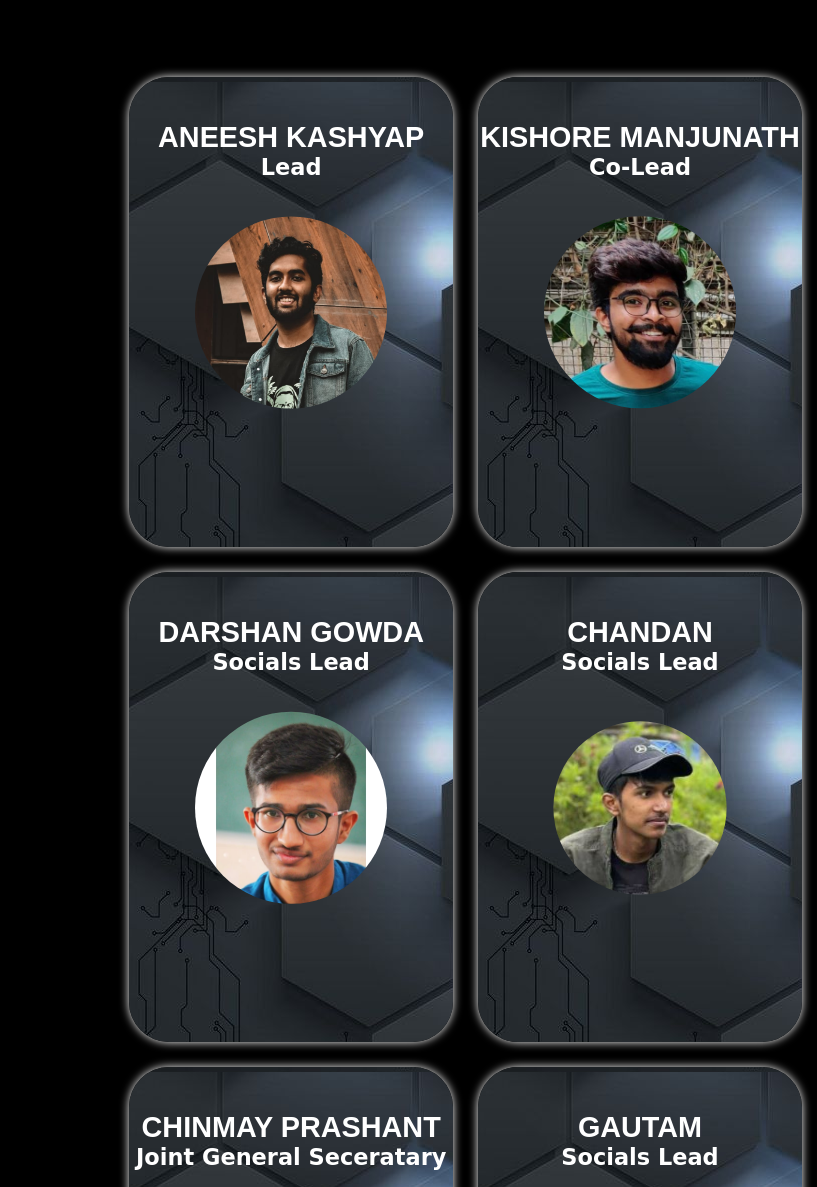
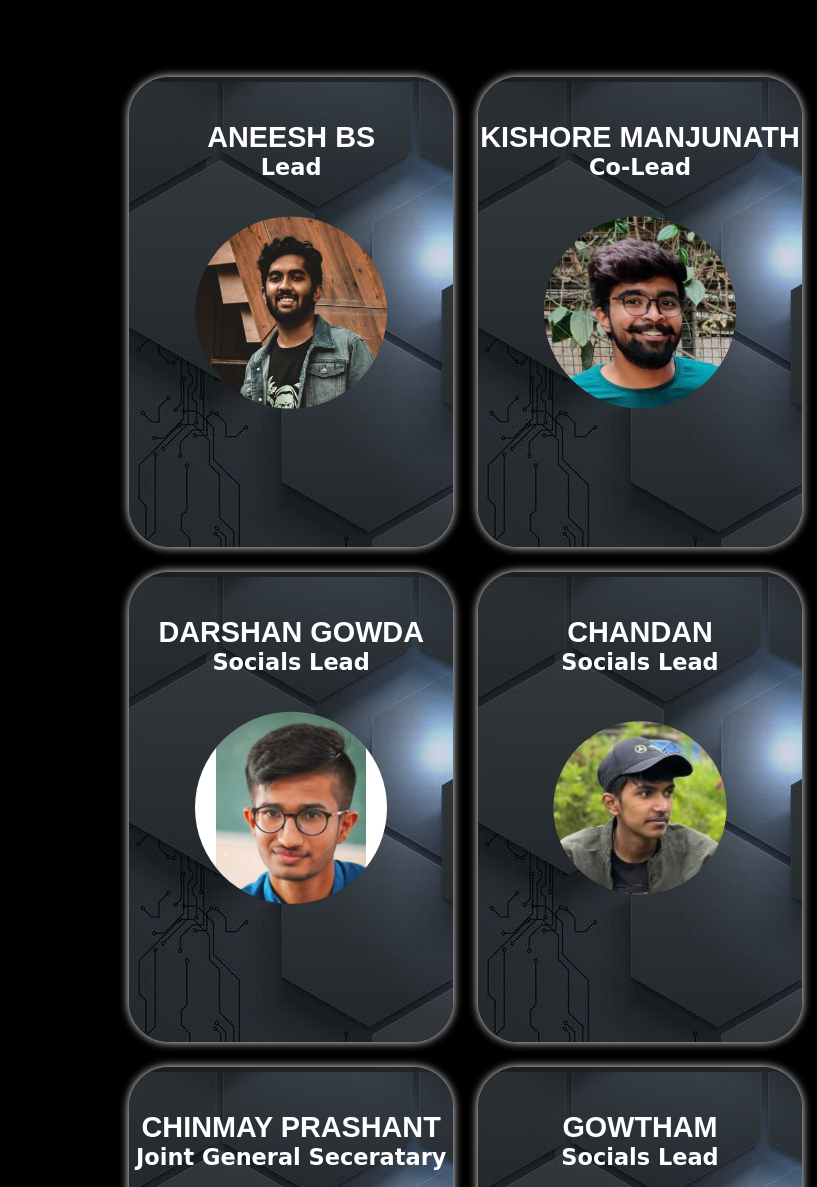
Before and after one commit to Benvi0h/Cloudzilla_Website_code, a plain HTML site: page Core_team_page.html in a window 1280 px wide. Shown: the part 292-1479 px from the top of the page, 0-817 px from the left. Drawn offline with Linux system fonts and the light colour scheme; grey boxes are pictures that could not be loaded; a web font is replaced by a local one.

Commit message:
updated_names

```diff
--- a/Core_team_page.html
+++ b/Core_team_page.html
@@ -56,7 +56,7 @@
             <div class="team">
                 <div class="card aneesh">
                     <div class="cardheading">
-                    <h2>ANEESH KASHYAP</h2>
+                    <h2>ANEESH BS</h2>
                     <h3>Lead</h3>
                     </div>
                     <div class="sample_team"><img src="images3/Team_Images/Aneesh.jpg" alt="" class ="tom" id="aneesh-tom"></div>
@@ -160,7 +160,7 @@
 
                 <div class="card gautham">
                     <div class="cardheading">
-                    <h2>GAUTAM</h2>
+                    <h2>GOWTHAM</h2>
                     <h3>Socials Lead</h3>
                     </div>
                     <div class="sample_team"><img src="images3/Team_Images/Gowtham.jpeg" alt="" class ="tom" id="gowtham-tom"></div>
@@ -283,7 +283,7 @@
             <div class="team">
                 <div class="card aneesh">
                     <div class="cardheading">
-                    <h2>ANEESH KASHYAP</h2>
+                    <h2>ANEESH BS</h2>
                     <h3>Lead</h3>
                     </div>
                     <div class="sample_team"><img src="images3/Team_Images/Aneesh.jpg" alt="" class ="tom" id="aneesh-tom"></div>
@@ -385,7 +385,7 @@
 
                 <div class="card gautham">
                     <div class="cardheading">
-                    <h2>GAUTAM</h2>
+                    <h2>GOWTHAM</h2>
                     <h3>Socials Lead</h3>
                     </div>
                     <div class="sample_team"><img src="images3/Team_Images/Gowtham.jpeg" alt="" class ="tom" id="gowtham-tom"></div>
```
Also changed, not shown: Founding_team.html (+1 -1 lines).
